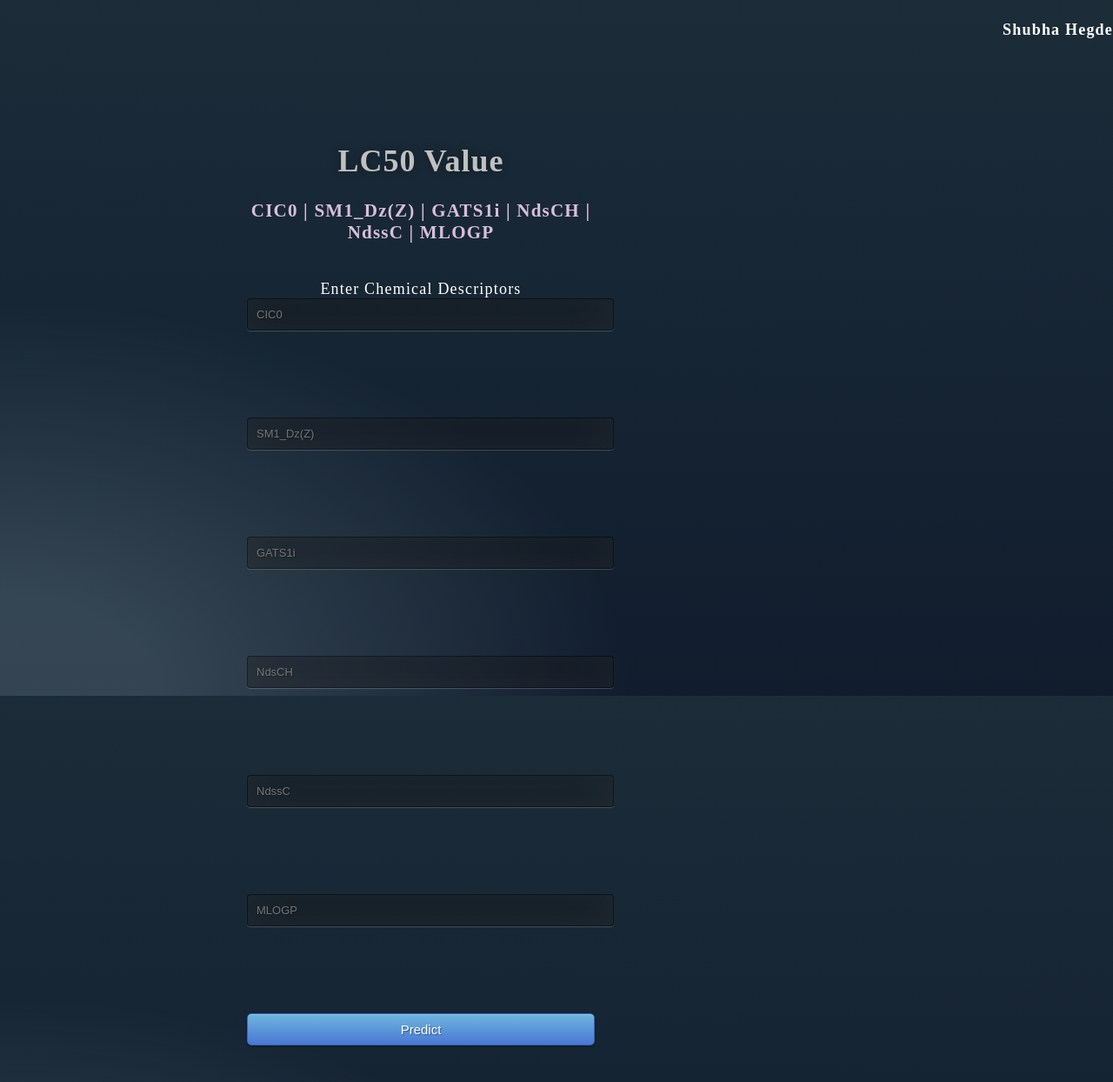
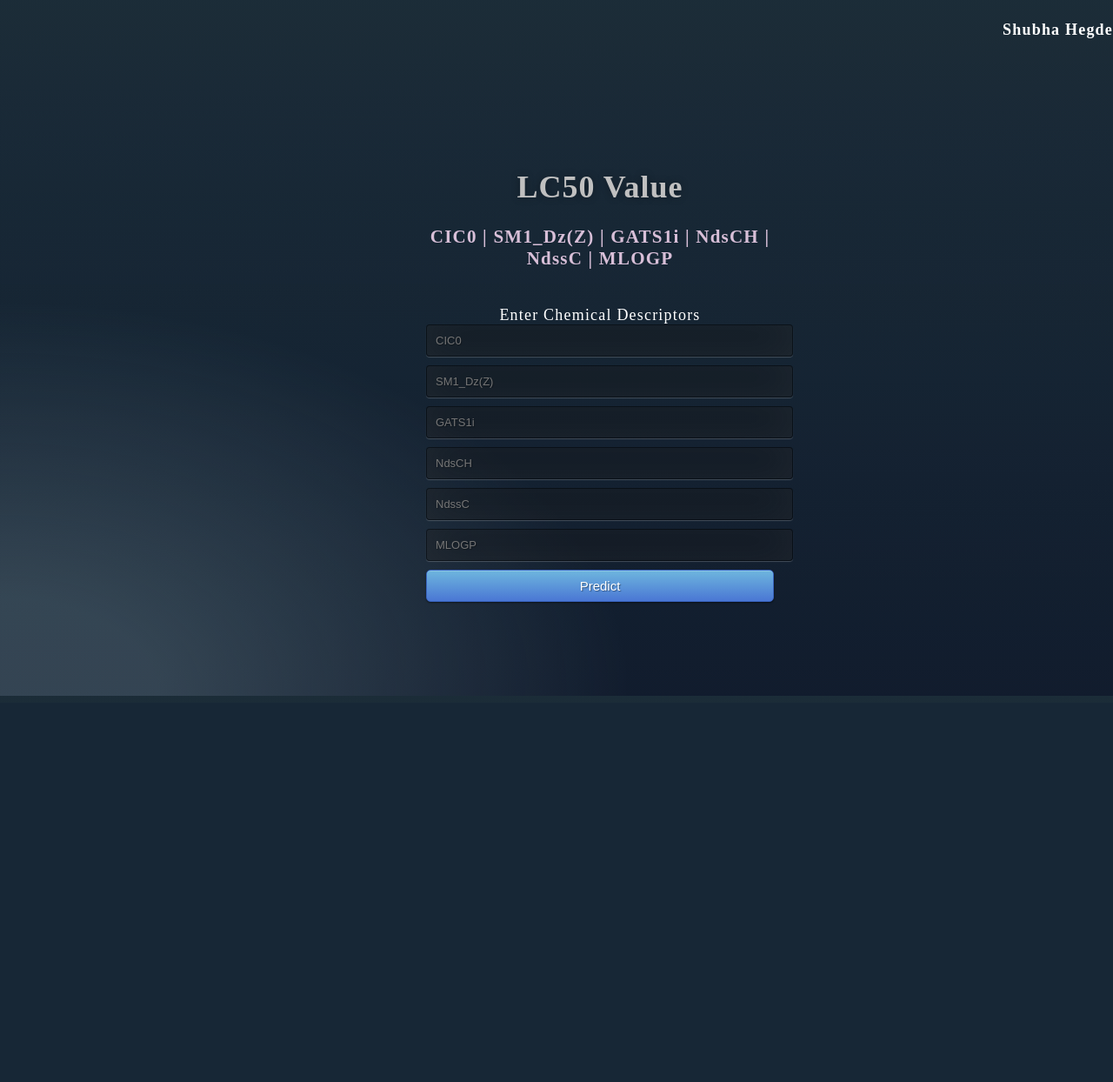
Before and after one commit to shubhahegde2002/LC50-toxicity-predictor-app-Using-Machine-Learning-and-QSAR-Modeling, a Flask app: page / in a window 1280 px wide. Shown: the whole page at 87% size. After the commit the page ends 800 px from the top, so only its background shows below. Run offline with Flask 2, Linux system fonts and the light colour scheme; parts of the project's set-up code (start-up, migrations or seed data) failed here and were passed over.

Commit message:
Update style.css

```diff
--- a/static/style.css
+++ b/static/style.css
@@ -31,13 +31,21 @@ body {
 	filter: progid:DXImageTransform.Microsoft.gradient( startColorstr='#3E1D6D', endColorstr='#092756',GradientType=1 );
 
 }
+.login {
+	position: absolute;
+	top: 40%;
+	left: 50%;
+	margin: -150px 0 0 -150px;
+	width:400px;
+	height:400px;
+}
 
 
 .login h1 { color: #fff; text-shadow: 0 0 10px rgba(0,0,0,0.3); letter-spacing:1px; text-align:center; }
 
 input {
 	width: 100%;
-	margin-bottom: 100px;
+	margin-bottom: 10px;
 	background: rgba(0,0,0,0.3);
 	border: none;
 	outline: none;
```
